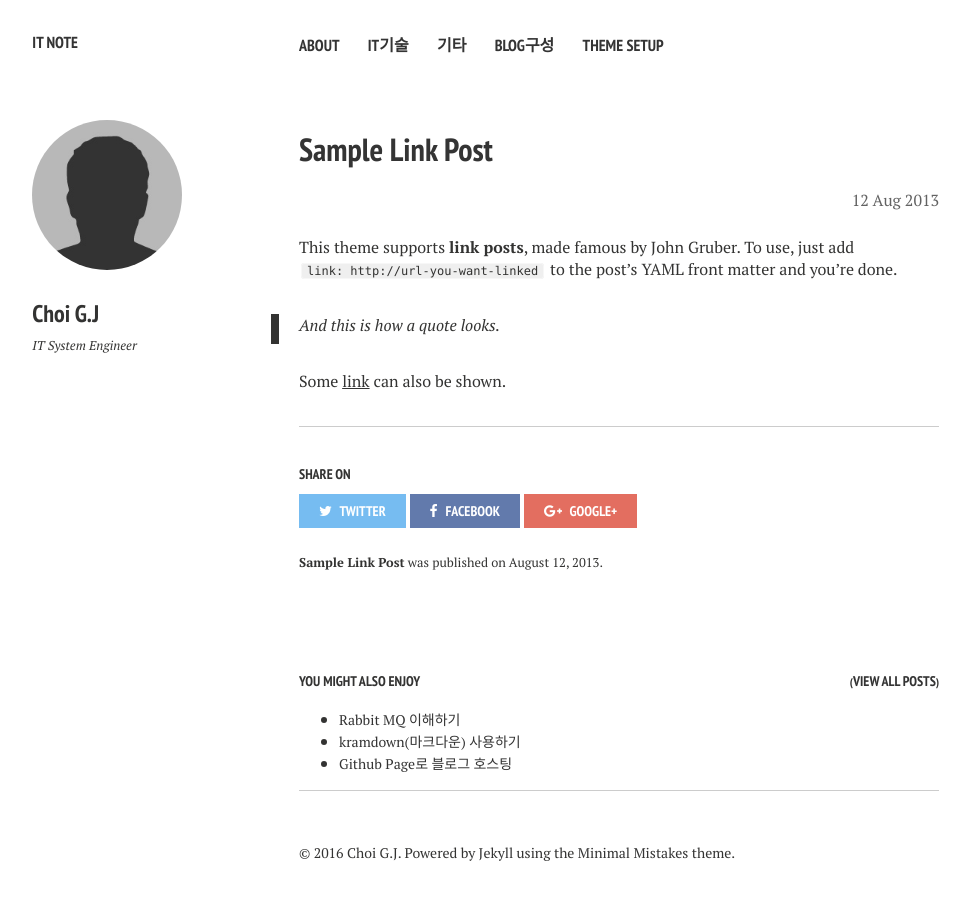
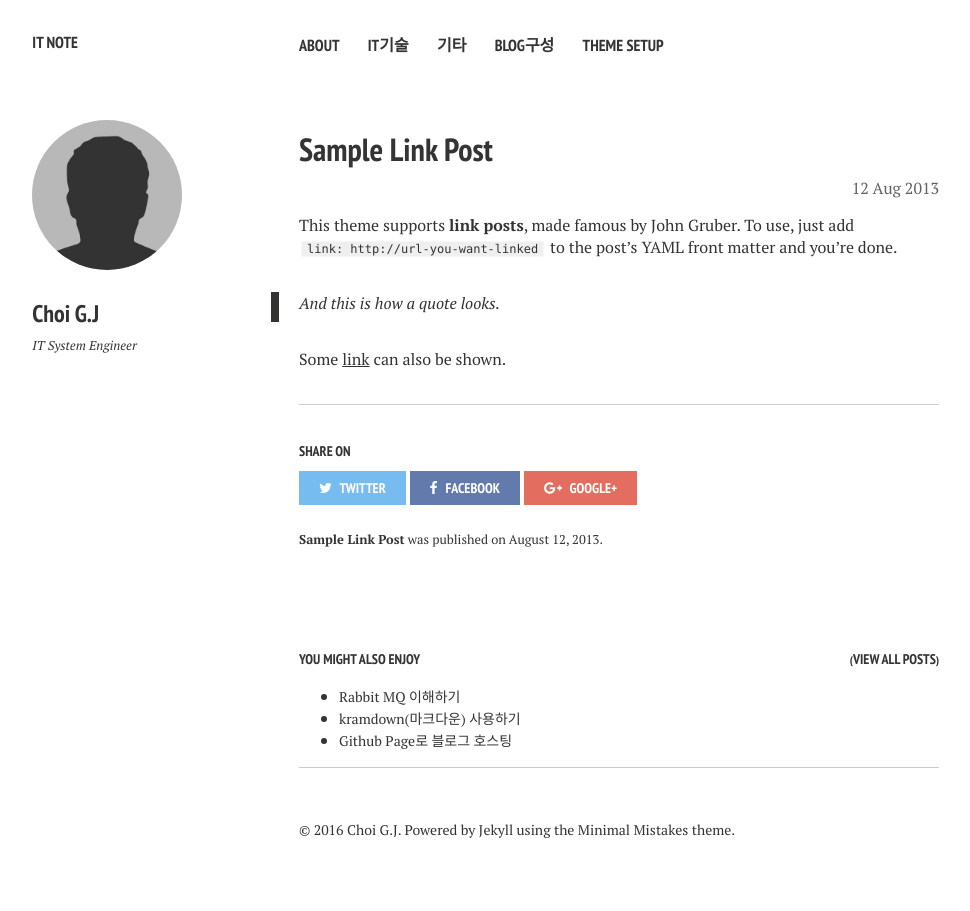
Before and after one commit to gjchoi/gjchoi.github.io, a Jekyll site: the page built from _posts/2013-08-12-sample-link-post.md, in a window 1280 px wide. Shown: the whole page, without its empty margins (21-991 px from the left). Built offline with Jekyll 4.4.1, drawn with Linux system fonts in a browser that asks for light colours; nearby versions of some CDN libraries.

Commit message:
Update custom.scss

```diff
--- a/_sass/custom.scss
+++ b/_sass/custom.scss
@@ -19,9 +19,10 @@ div .view{
 .by-line {
     display: block;
     color: #626262;
-    line-height: 1.5em;
+    line-height: 0.1em;
     margin-bottom: 1.5em;
     font-weight: 200;
+    font-size: 1rem;
 }
 
 table {
```
